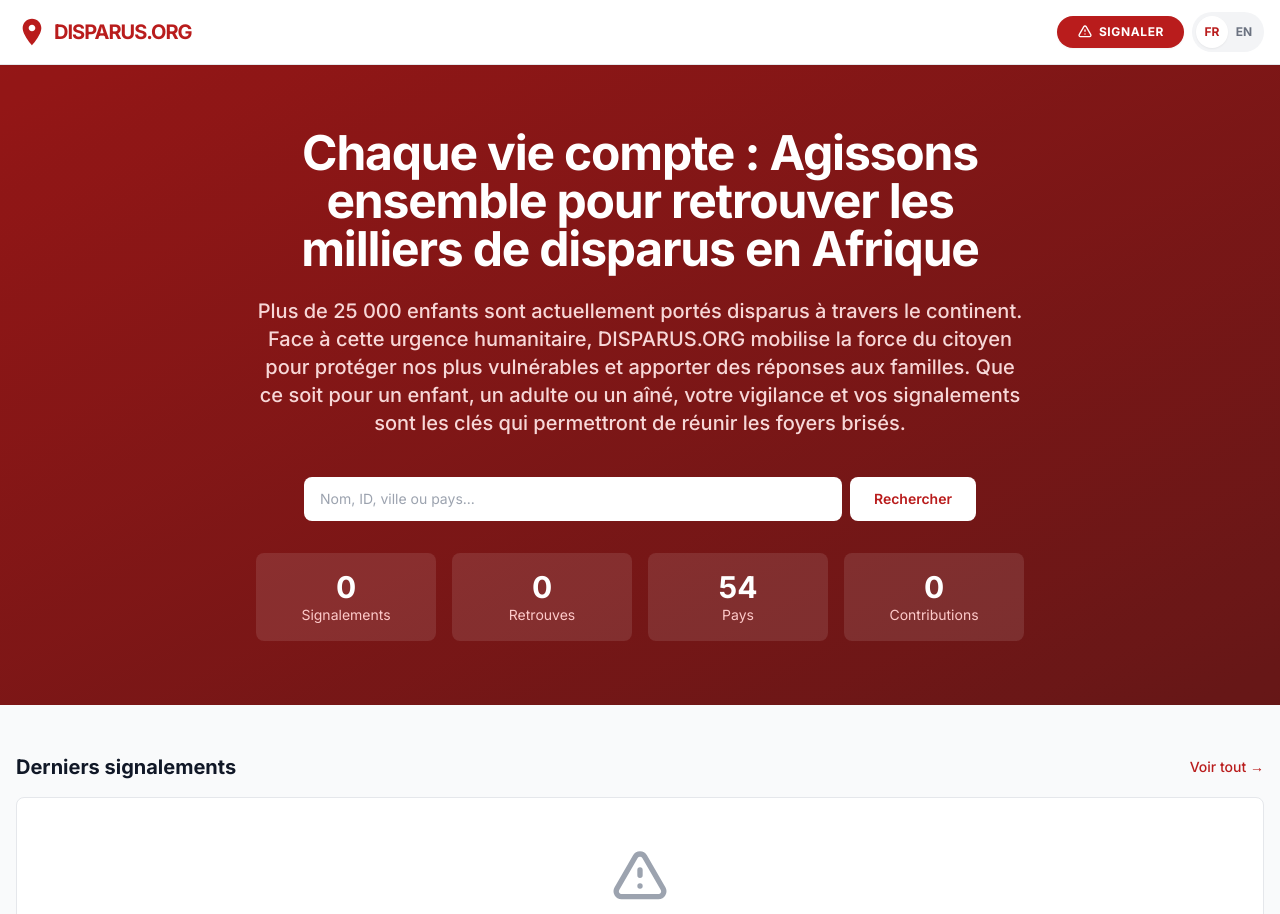
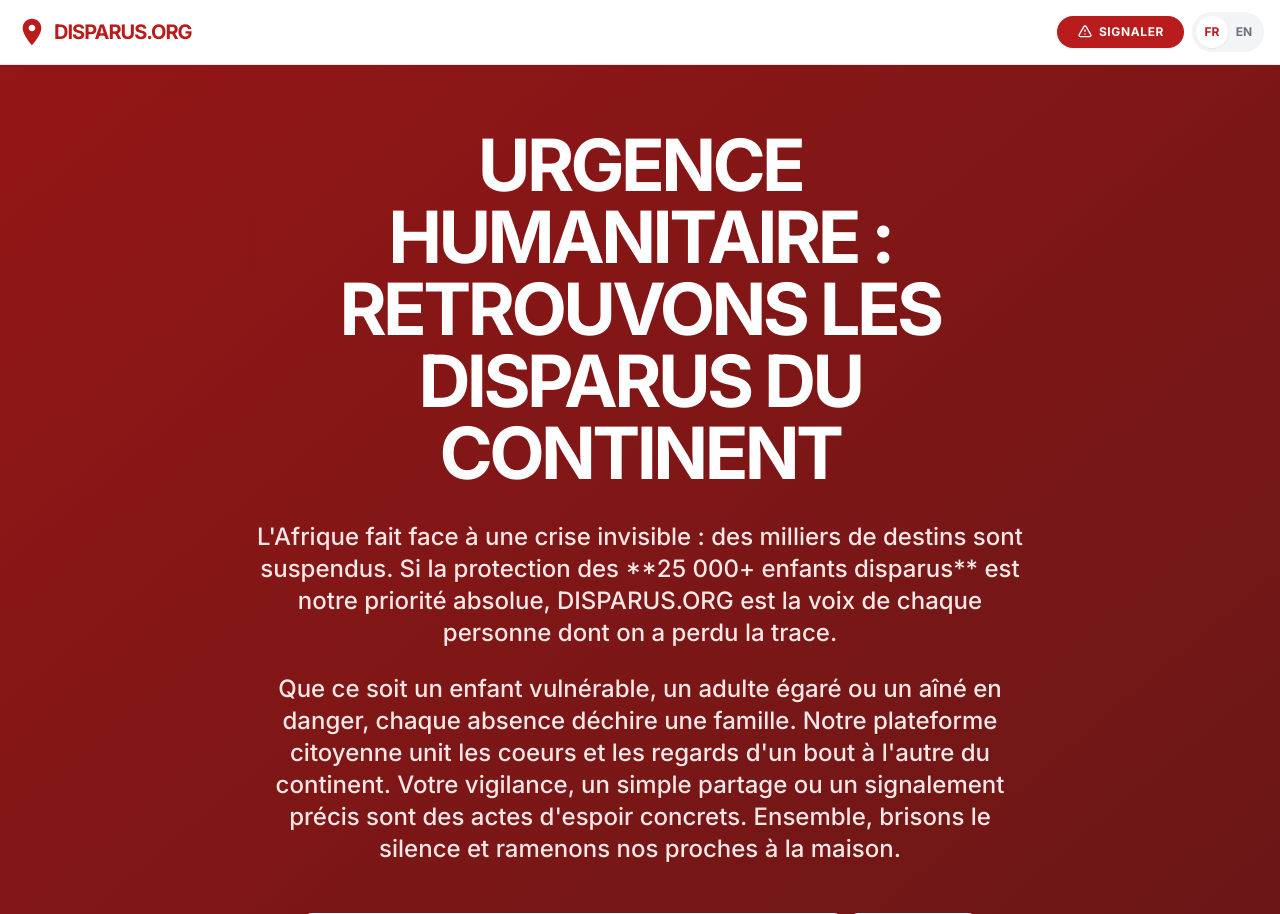
Before and after one commit to moa-digitalagency/DisparusOrg, a Flask app: page / in a window 1280 px wide. Shown: the top 914 px of the page. Run offline with Flask 3, Linux system fonts and the light colour scheme; data that the repository does not hold is empty; some libraries are stand-ins or nearby versions.

Commit message:
Enhance homepage message with more impactful text and styling
Update hero title and description for improved visibility and expanded content on the homepage, including French and English translations.

Replit-Commit-Author: Agent
Replit-Commit-Session-Id: 7e3ac617-a53f-47e9-b89c-b81520e75bd1
Replit-Commit-Checkpoint-Type: intermediate_checkpoint
Replit-Commit-Event-Id: ef3af11f-7a39-410b-a3cd-f3fadaaf1a60
Replit-Helium-Checkpoint-Created: true

```diff
--- a/templates/index.html
+++ b/templates/index.html
@@ -7,20 +7,30 @@
     <div class="absolute inset-0 bg-black/20"></div>
     <div class="max-w-7xl mx-auto px-4 relative z-10">
         <div class="text-center max-w-3xl mx-auto">
-            <h1 class="text-4xl md:text-5xl font-extrabold mb-6 tracking-tight leading-tight" data-testid="text-hero-title">
+            <h1 class="text-5xl md:text-7xl font-black mb-8 tracking-tighter leading-none uppercase" data-testid="text-hero-title">
                 {% if get_locale() == 'fr' %}
-                    Chaque vie compte : Agissons ensemble pour retrouver les milliers de disparus en Afrique
+                    Urgence Humanitaire : Retrouvons les Disparus du Continent
                 {% else %}
-                    Every Life Matters: Acting Together to Find Thousands of Missing Persons in Africa
+                    Humanitarian Emergency: Finding the Continent's Missing
                 {% endif %}
             </h1>
-            <p class="text-lg md:text-xl text-red-100 mb-10 font-medium max-w-3xl mx-auto opacity-95 leading-relaxed">
+            <div class="max-w-4xl mx-auto space-y-6 text-xl md:text-2xl text-red-50 mb-12 font-medium leading-relaxed opacity-95">
                 {% if get_locale() == 'fr' %}
-                    Plus de 25 000 enfants sont actuellement portés disparus à travers le continent. Face à cette urgence humanitaire, DISPARUS.ORG mobilise la force du citoyen pour protéger nos plus vulnérables et apporter des réponses aux familles. Que ce soit pour un enfant, un adulte ou un aîné, votre vigilance et vos signalements sont les clés qui permettront de réunir les foyers brisés.
+                    <p>
+                        L'Afrique fait face à une crise invisible : des milliers de destins sont suspendus. Si la protection des **25 000+ enfants disparus** est notre priorité absolue, DISPARUS.ORG est la voix de chaque personne dont on a perdu la trace.
+                    </p>
+                    <p>
+                        Que ce soit un enfant vulnérable, un adulte égaré ou un aîné en danger, chaque absence déchire une famille. Notre plateforme citoyenne unit les coeurs et les regards d'un bout à l'autre du continent. Votre vigilance, un simple partage ou un signalement précis sont des actes d'espoir concrets. Ensemble, brisons le silence et ramenons nos proches à la maison.
+                    </p>
                 {% else %}
-                    Over 25,000 children are currently reported missing across the continent. Faced with this humanitarian emergency, DISPARUS.ORG mobilizes citizen power to protect our most vulnerable and provide answers to families. Whether for a child, an adult, or an elder, your vigilance and reports are the keys to reuniting broken homes.
+                    <p>
+                        Africa faces an invisible crisis: thousands of destinies are suspended. While protecting the **25,000+ missing children** is our top priority, DISPARUS.ORG is the voice of every person whose trace has been lost.
+                    </p>
+                    <p>
+                        Whether a vulnerable child, a lost adult, or an elder in danger, every absence tears a family apart. Our citizen platform unites hearts and eyes from one end of the continent to the other. Your vigilance, a simple share, or a precise report are concrete acts of hope. Together, let's break the silence and bring our loved ones home.
+                    </p>
                 {% endif %}
-            </p>
+            </div>
 
             <form action="/recherche" method="GET" class="max-w-2xl mx-auto mb-8">
                 <div class="flex flex-col sm:flex-row gap-2">
```
